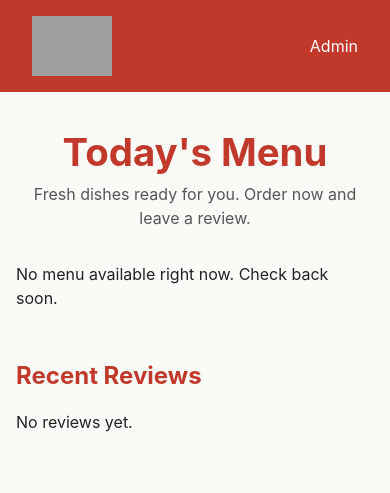
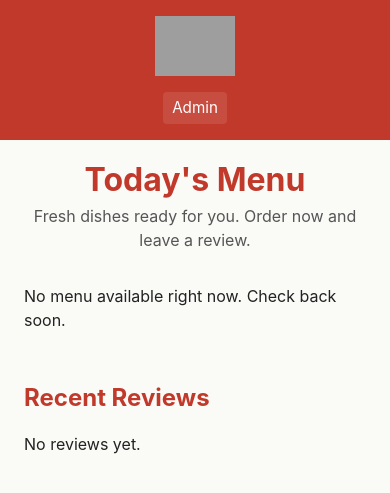
Before and after one commit to reianrd328/menu_order, a Flask app: page / in a window 390 px wide. Shown: the top 493 px of the page. Run offline with Flask 3, Linux system fonts and the light colour scheme; data that the repository does not hold is empty; grey boxes are pictures that could not be loaded.

Commit message:
Update style.css

```diff
--- a/static/css/style.css
+++ b/static/css/style.css
@@ -75,3 +75,69 @@ section h2 { margin-bottom: 1rem; color: #2d3436; }
   .topbar, .no-print { display: none !important; }
   body { background: #fff; }
 }
+
+/* ==========================================
+   MOBILE & TABLET RESPONSIVE STYLES
+   ========================================== */
+
+/* For Tablets and smaller screens (Width under 768px) */
+@media (max-width: 768px) {
+  .container {
+    padding: 0 1.5rem;
+    margin: 1rem auto;
+  }
+
+  .hero h1 {
+    font-size: 2rem;
+  }
+
+  /* Make tables scrollable horizontally so they don't break the screen layout */
+  table {
+    display: block;
+    overflow-x: auto;
+    white-space: nowrap;
+  }
+}
+
+/* For Smartphones (Width under 576px) */
+@media (max-width: 576px) {
+  .topbar {
+    flex-direction: column;
+    gap: 1rem;
+    text-align: center;
+    padding: 1rem;
+  }
+
+  .topbar nav {
+    justify-content: center;
+    flex-wrap: wrap;
+    gap: 0.8rem;
+  }
+
+  .topbar nav a {
+    margin-left: 0;
+    font-size: 0.95rem;
+    padding: 0.3rem 0.6rem;
+    background: rgba(255, 255, 255, 0.1);
+    border-radius: 4px;
+  }
+
+  .menu-grid {
+    grid-template-columns: 1fr; /* Stack menu items in a single clean column */
+    gap: 1rem;
+  }
+
+  .card {
+    padding: 1rem;
+  }
+
+  .form.inline {
+    flex-direction: column;
+    align-items: stretch;
+  }
+
+  .form.inline input,
+  .form.inline button {
+    width: 100%;
+  }
+}
```
